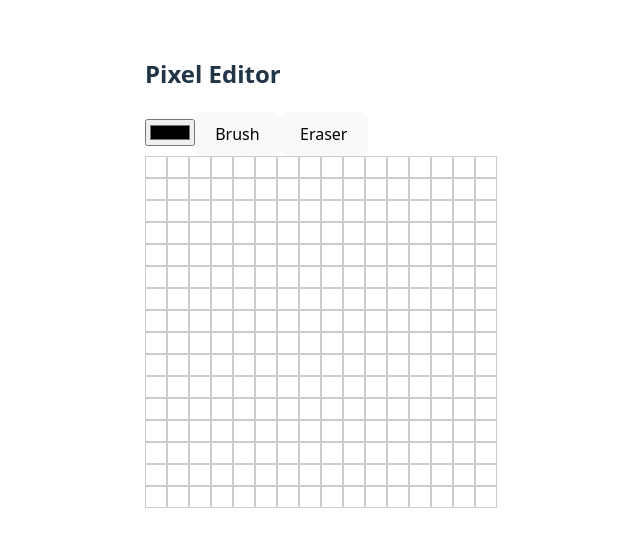
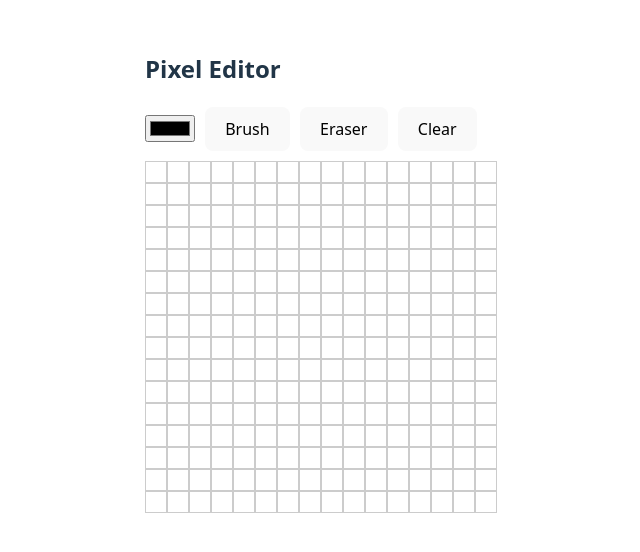
Before and after one commit to deyn4420-boop/pixel-editor-, a React (Vite) app: page / in a window 1280 px wide. Shown: the part 128-680 px from the top of the page, without its empty margins (319-959 px from the left). Built offline with nearby package versions, Linux system fonts and the light colour scheme.

Commit message:
Fix App structure and integrate Toolbar correctly

```diff
--- a/src/App.jsx
+++ b/src/App.jsx
@@ -1,28 +1,33 @@
 import { useState } from 'react';
 import Grid from "./components/Grid";
+import Toolbar from './components/Toolbar';
 
 const App = () => {
   const [color, setColor] = useState("#000000");
   const [tool, setTool] = useState("brush");
+  const [clearFlag, setClearFlag] = useState(false);
 
-
-
+  const clearGrid = () => {
+    setClearFlag(prev => !prev);
+  };
 
   return (
     <div>
       <h2>Pixel Editor</h2>
 
-      <input
-        type="color"
-        value={color}
-        onChange={(e) => setColor(e.target.value)}
+      <Toolbar
+        color={color}
+        setColor={setColor}
+        tool={tool}
+        setTool={setTool}
+        clearGrid={clearGrid}
       />
 
-
-      <button onClick={() => setTool("brush")}>Brush</button>
-<button onClick={() => setTool("eraser")}>Eraser</button>
-
-      <Grid selectedColor={color} tool={tool} />
+      <Grid
+        selectedColor={color}
+        tool={tool}
+        clearFlag={clearFlag}
+      />
     </div>
   );
 };
--- a/src/components/Grid.jsx
+++ b/src/components/Grid.jsx
@@ -1,9 +1,10 @@
+import { useEffect } from "react";
 import { useState } from "react";
 import Pixel from "./Pixel";
 
 const GRID_SIZE = 16;
 
-export default function Grid({ selectedColor, tool }) {
+export default function Grid({ selectedColor, tool, clearFlag }){
 
   const createGrid = () => {
     return Array.from({ length: GRID_SIZE }, () =>
@@ -13,9 +14,6 @@ export default function Grid({ selectedColor, tool }) {
 
   const [grid, setGrid] = useState(createGrid);
   const [isDrawing, setIsDrawing] = useState(false);
-
-
-
 
   const paintPixel = (row, col) => {
   const newGrid = grid.map(r => [...r]);
@@ -30,17 +28,20 @@ export default function Grid({ selectedColor, tool }) {
 };
 
 
-
+ useEffect(() => {
+    const emptyGrid = createGrid();
+    setGrid(emptyGrid);
+  }, [clearFlag]);
 
   const handleMouseDown = (row, col) => {
     setIsDrawing(true);
     paintPixel(row, col);
   };
 
-  const handleMouseEnter = (row, col) => {
+   const handleMouseEnter = (row, col) => {
     if (!isDrawing) return;
     paintPixel(row, col);
-  };
+   };
 
   const handleMouseUp = () => {
     setIsDrawing(false);
--- a/src/components/Toolbar.jsx
+++ b/src/components/Toolbar.jsx
@@ -0,0 +1,29 @@
+export default function Toolbar({ color, setColor, tool, setTool, clearGrid }) {
+  return (
+    <div style={{
+      display: "flex",
+      gap: "10px",
+      alignItems: "center",
+      marginBottom: "10px"
+    }}>
+
+      <input
+        type="color"
+        value={color}
+        onChange={(e) => setColor(e.target.value)}
+      />
+
+      <button onClick={() => setTool("brush")}>
+        Brush
+      </button>
+
+      <button onClick={() => setTool("eraser")}>
+        Eraser
+      </button>
+
+      <button onClick={clearGrid}>
+        Clear
+      </button>
+    </div>
+  );
+}
```
